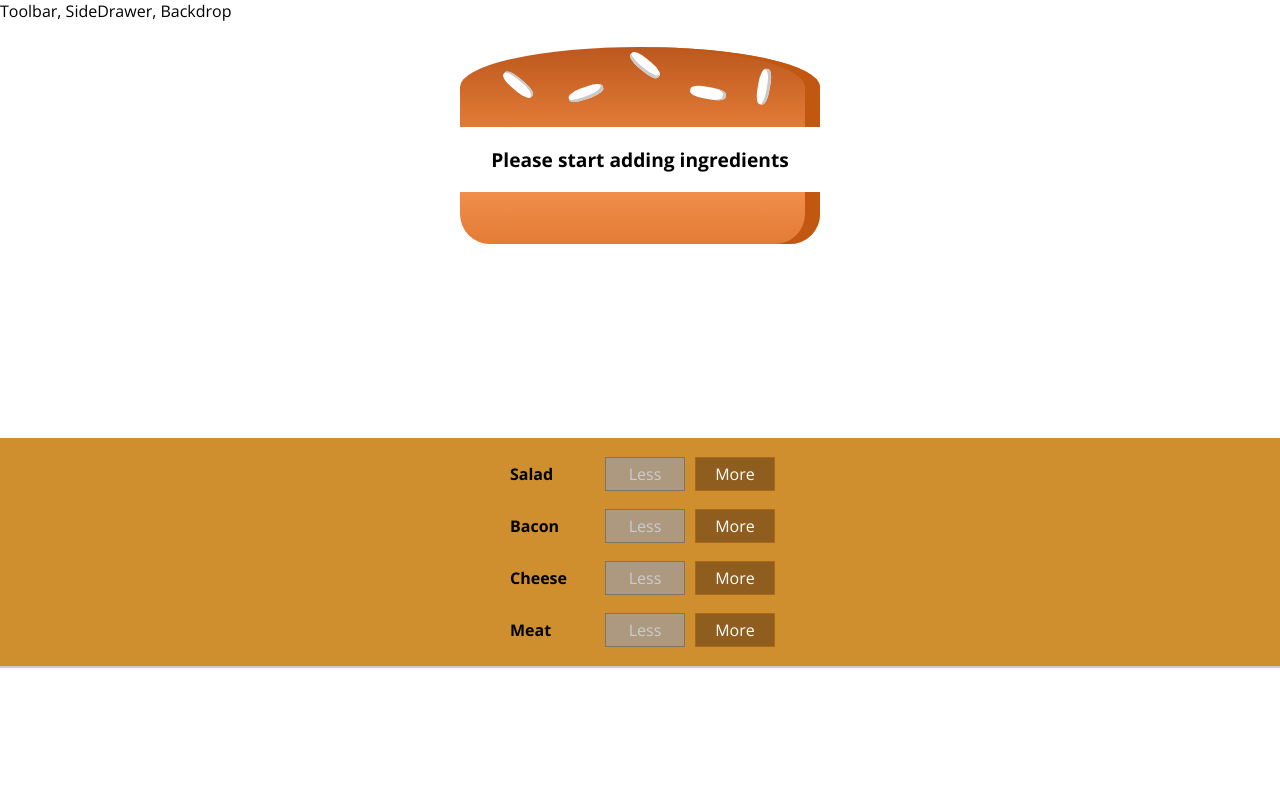
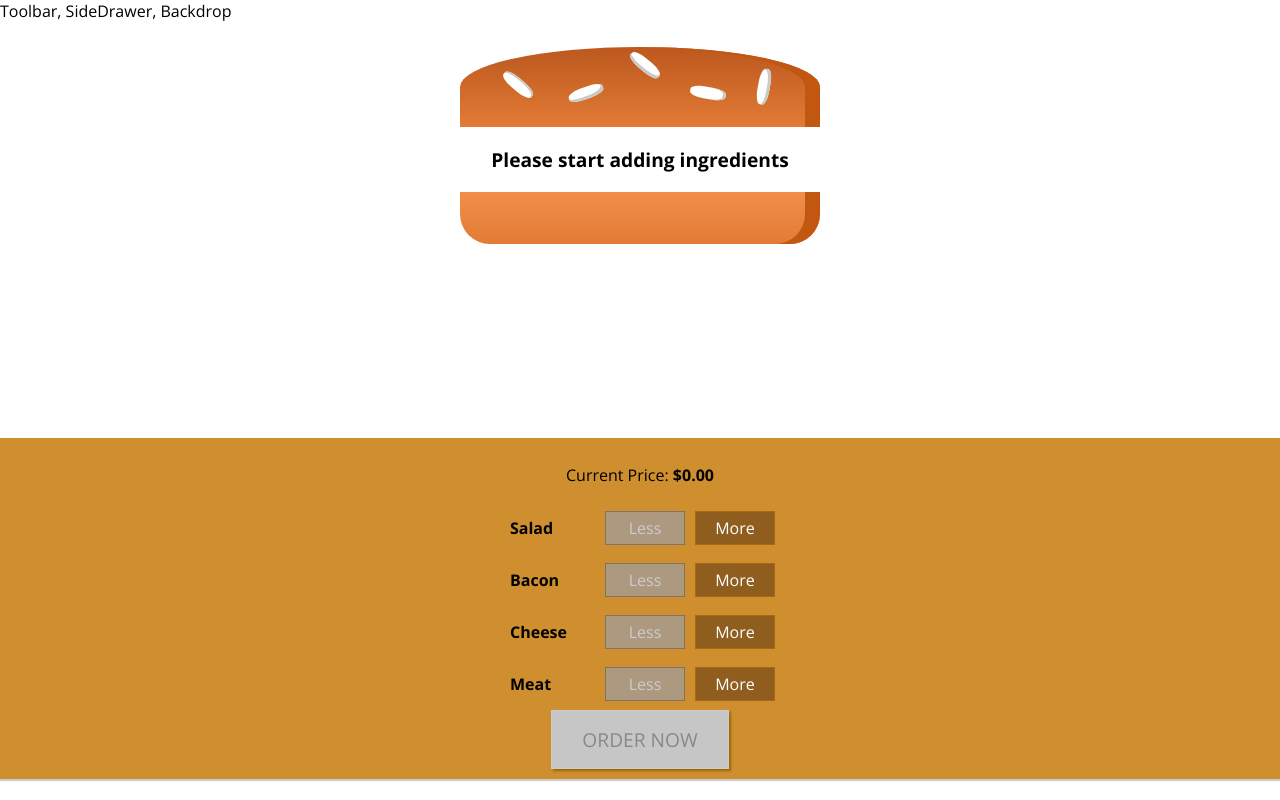
Before and after one commit to lukesaylor/Burgerbuilder, a React app: page / in a window 1280 px wide. Built offline with nearby package versions, Linux system fonts and the light colour scheme.

Commit message:
price control added

```diff
--- a/src/components/Burger/BuildControls/BuildControls.css
+++ b/src/components/Burger/BuildControls/BuildControls.css
@@ -10,3 +10,44 @@
 
 
 }
+
+.OrderButton {
+    background-color: #DAD735;
+    outline: none;
+    cursor: pointer;
+    border: 1px solid #966909;
+    color: #966909;
+    font-family: inherit;
+    font-size: 1.2em;
+    padding: 15px 30px;
+    box-shadow: 2px 2px 2px #966909;
+}
+
+.OrderButton:hover, .OrderButton:active {
+    background-color: #A0DB41;
+    border: 1px solid #966909;
+    color: #966909;
+}
+
+.OrderButton:disabled {
+    background-color: #C7C6C6;
+    cursor: not-allowed;
+    border: 1px solid #ccc;
+    color: #888888;
+}
+
+.OrderButton:not(:disabled) {
+    animation: enable 0.3s linear;
+}
+
+@keyframes enable {
+    0% {
+        transform: scale(1);
+    }
+    60% {
+        transform: scale(1.1);
+    }
+    100% {
+        transform: scale(1);
+    }
+}
--- a/src/components/Burger/BuildControls/BuildControls.js
+++ b/src/components/Burger/BuildControls/BuildControls.js
@@ -11,6 +11,7 @@
 
 const buildControls = (props) => (
     <div className={classes.BuildControls}>
+        <p> Current Price: <strong>${props.price.toFixed(2)}</strong></p>
         {controls.map(ctrl => (
             <BuildControl
             key={ctrl.label}
@@ -20,6 +21,9 @@
             disabled={props.disabled[ctrl.type]}
             />
         ))}
+        <button
+            className={classes.OrderButton}
+            disabled={!props.purchasable}>ORDER NOW</button>
     </div>
 );
 
--- a/src/containers/BurgerBuilder/BurgerBuilder.js
+++ b/src/containers/BurgerBuilder/BurgerBuilder.js
@@ -17,8 +17,22 @@
             cheese:0,
             meat: 0
         },
-        totalPrice:4
+        totalPrice:0,
+        purchasable: false
     }
+
+    updatePurchaseState (ingredients) {
+
+        const sum = Object.keys(ingredients)
+            .map(igKey => {
+                return ingredients[igKey];
+            })
+            .reduce((sum, el) => {
+                return sum + el;
+            }, 0);
+        this.setState({purchasable: sum > 0})
+    }
+
     addIngredientHandler = (type) => {
         const oldCount = this.state.ingredients[type];
         const updatedCount = oldCount +1;
@@ -30,6 +44,7 @@
         const oldPrice = this.state.totalPrice;
         const newPrice = oldPrice + priceAddition;
         this.setState({totalPrice: newPrice, ingredients: updatedIngredients});
+        this.updatePurchaseState(updatedIngredients);
     };
     removeIngredientHandler = (type) => {
         const oldCount = this.state.ingredients[type];
@@ -45,6 +60,7 @@
         const oldPrice = this.state.totalPrice;
         const newPrice = oldPrice - priceDeduction;
         this.setState({totalPrice: newPrice, ingredients: updatedIngredients});
+        this.updatePurchaseState(updatedIngredients);
     }
 
 
@@ -62,6 +78,9 @@
                     ingredientAdded={this.addIngredientHandler}
                     ingredientRemoved={this.removeIngredientHandler}
                     disabled={disabledInfo}
+                    purchasable={this.state.purchasable}
+                    price={this.state.totalPrice}
+
                 />
             </React.Fragment>
 
```
